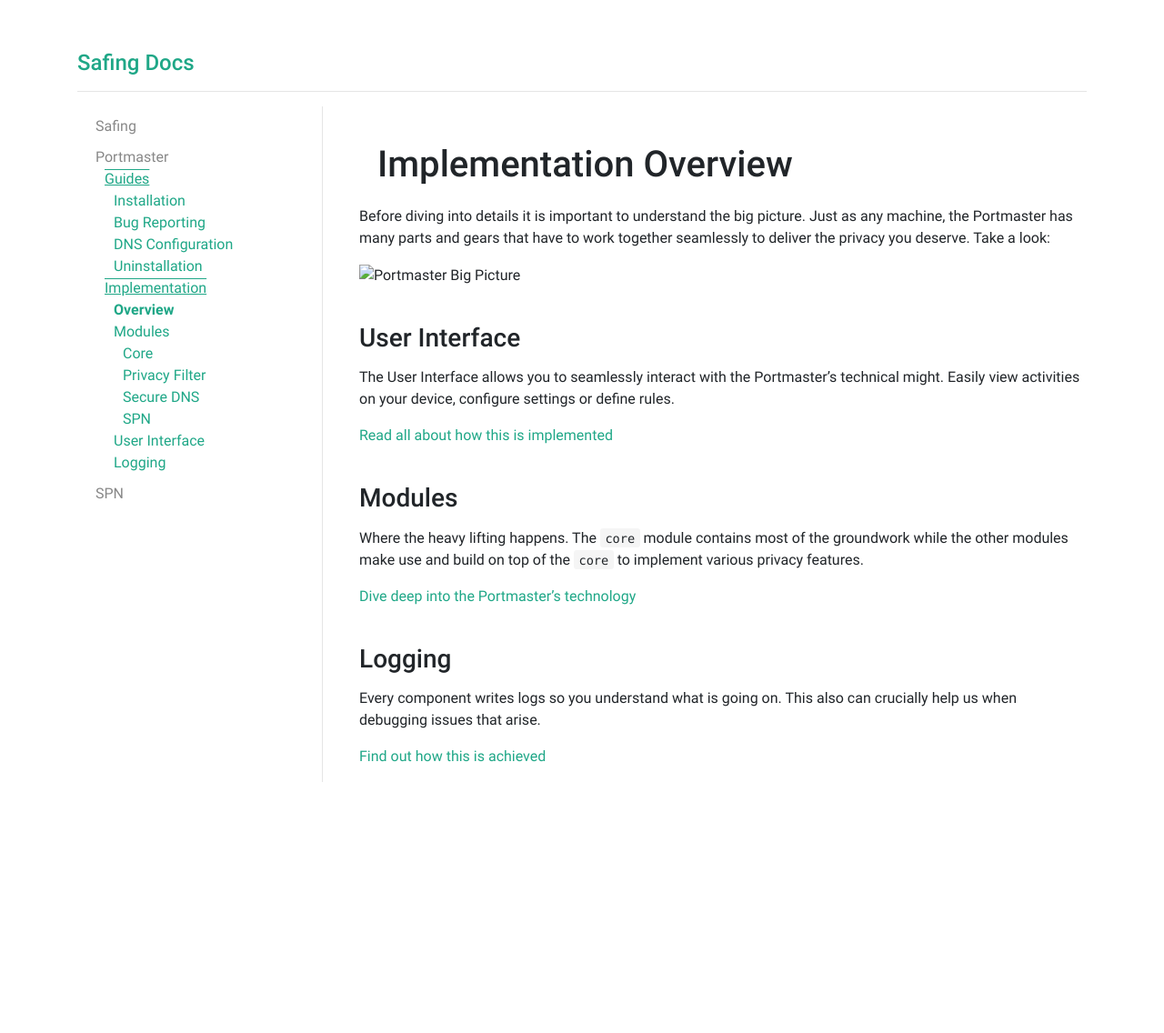
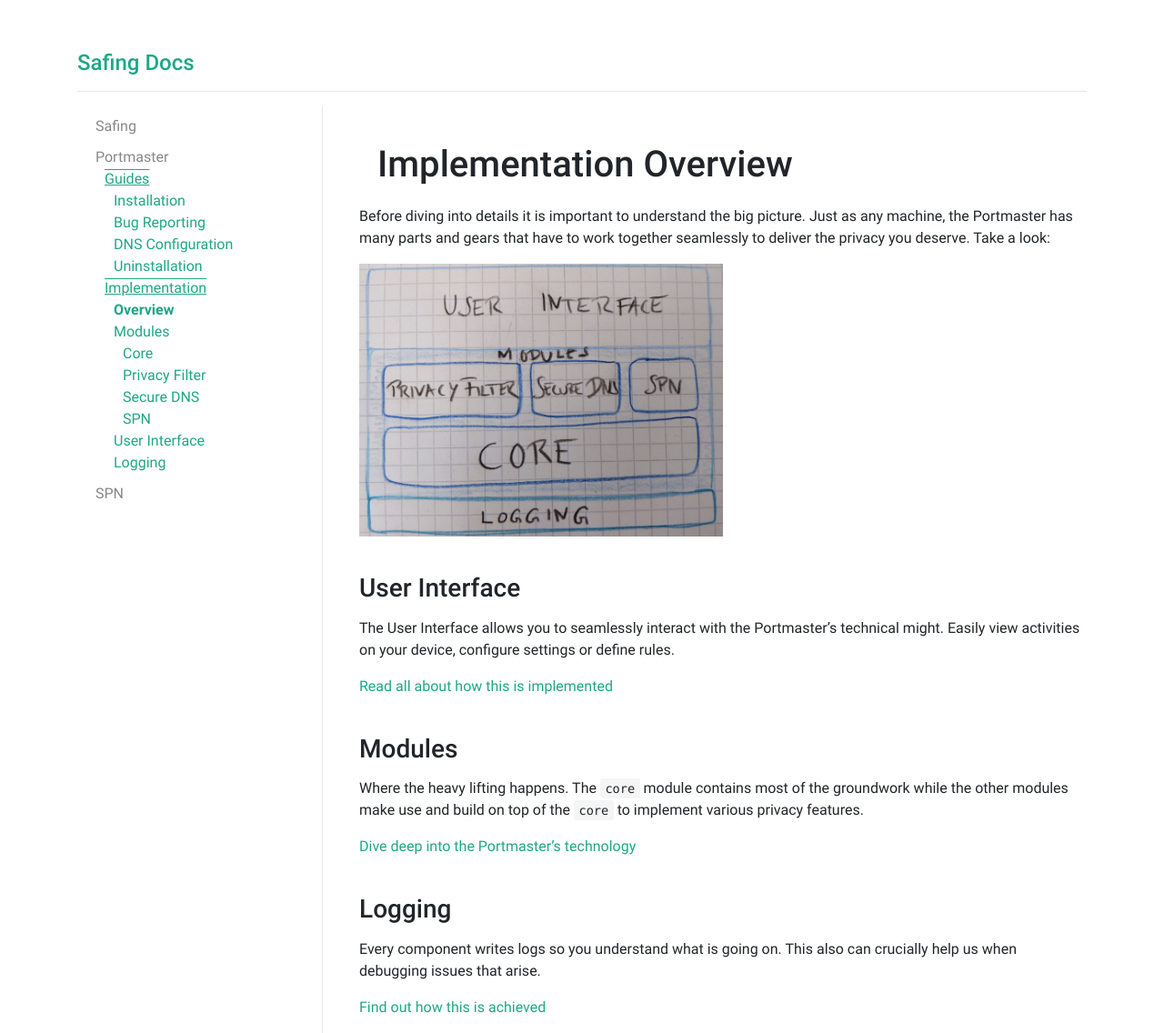
Before and after one commit to safing/docs, a Jekyll site: the page built from portmaster/implementation/overview.md, in a window 1280 px wide. Shown: the whole page at 91% size. Built offline with Jekyll 4.4.1, drawn with Linux system fonts in a browser that asks for light colours; before the commit the page ends 900 px from its top, so only the background shows below that.

Commit message:
Add explainer sketch to implementation overview

```diff
--- a/assets/css/main.css
+++ b/assets/css/main.css
@@ -64,6 +64,10 @@ a:hover {
 
 #page-content table td {
   border-top: 1px solid rgba(0,0,0,0.4);
+}
+
+#page-content img {
+  width: 50%
 }
 
 /* Source docs ref */
```
Also changed, not shown: assets/images/big_picture.jpg (added).
